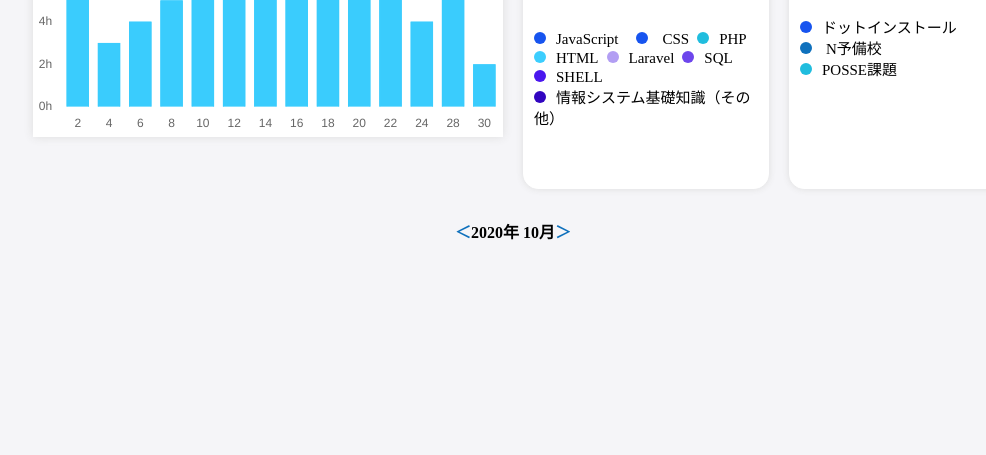
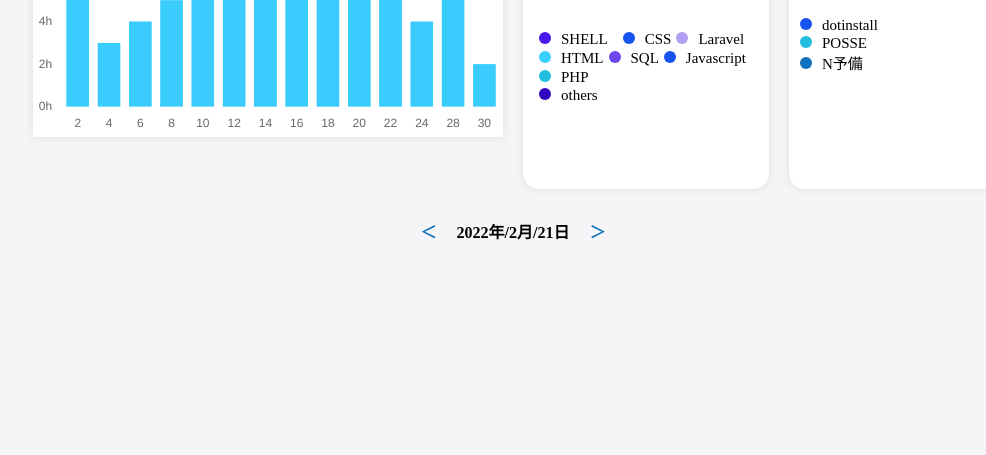
Before and after one commit to posse-ap/gen2.0-Ryunosukekamo, a PHP site: page /www/html/webapp.php in a window 1280 px wide. Shown: the part 345-800 px from the top of the page, without its empty margins (127-1113 px from the left). Run offline with PHP 8.4, Linux system fonts and the light colour scheme; data comes from the database, SQL or seed files in the repository; some libraries are stand-ins or nearby versions.

Commit message:
円グラフの下にある項目とそのドットの色も大きさ順に変更した

```diff
--- a/www/html/index.css
+++ b/www/html/index.css
@@ -281,9 +281,9 @@ svg {
 }
 
 
-.li_Js::before {
+.li_Javascript::before {
     content: '';
-    /* margin-left: 8px; */
+    margin-left: 5px;
     width: 12px;
     height: 12px;
     display:inline-block;
@@ -293,7 +293,7 @@ svg {
 }
 
 .li_CSS::before{
-    margin-left: 8px;
+    margin-left: 5px;
     content: '';
     width: 12px;
     height: 12px;
@@ -304,7 +304,7 @@ svg {
 }
 
 .li_PHP::before{
-    margin-left: 8px;
+    margin-left: 5px;
     content: '';
     width: 12px;
     height: 12px;
@@ -314,6 +314,7 @@ svg {
 }
 
 .li_HTML::before{
+    margin-left: 5px;
     content: '';
     width: 12px;
     height: 12px;
@@ -323,7 +324,7 @@ svg {
 }
 
 .li_Laravel::before{
-    margin-left: 8px;
+    margin-left: 5px;
     content: '';
     width: 12px;
     height: 12px;
@@ -333,7 +334,7 @@ svg {
 }
 
 .li_SQL::before {
-    margin-left: 8px;
+    margin-left: 5px;
     content: '';
     width: 12px;
     height: 12px;
@@ -343,6 +344,7 @@ svg {
 }
 
 .li_SHELL::before{
+    margin-left: 5px;
     content: '';
     width: 12px;
     height: 12px;
@@ -354,7 +356,7 @@ svg {
 }
 
 .li_others::before{
-
+    margin-left: 5px;
     content: '';
     width: 12px;
     height: 12px;
--- a/www/html/index_style.css
+++ b/www/html/index_style.css
@@ -171,7 +171,7 @@
     font-size: 8px;
 }
 
-.li_Js::before {
+.li_Javascript::before {
     content: '';
     /* margin-left: 8px; */
     width: 8px;
@@ -184,7 +184,7 @@
 }
 
 .li_CSS::before{
-    margin-left: 8px;
+    /* margin-left: 8px; */
     content: '';
     width: 8px;
     height: 8px;
@@ -195,7 +195,7 @@
 }
 
 .li_PHP::before{
-    margin-left: 8px;
+    /* margin-left: 8px; */
     content: '';
     width: 8px;
     height: 8px;
@@ -214,7 +214,7 @@
 }
 
 .li_Laravel::before{
-    margin-left: 8px;
+    /* margin-left: 8px;   */
     content: '';
     width: 8px;
     height: 8px;
@@ -224,7 +224,7 @@
 }
 
 .li_SQL::before {
-    margin-left: 8px;
+    /* margin-left: 8px; */
     content: '';
     width: 8px;
     height: 8px;
@@ -243,7 +243,6 @@
 }
 
 .li_others::before{
-
     content: '';
     width:  8px;
     height: 8px;
--- a/www/html/webapp.php
+++ b/www/html/webapp.php
@@ -4,28 +4,26 @@ include "db-connect.php";
 
 <?php
 
-$time0=$dbh->prepare("SELECT sum(hours) from time where date=1 and month=1 and year=1");
-$time1=$dbh->prepare("SELECT sum(hours) from time where month=1 and year=1");
-$time2=$dbh->prepare("SELECT sum(hours) from time");
-$time3=$dbh->prepare("SELECT hours from time where date=28 and month=1 and year=1");
-for($i=0; $i<4; $i++){
-	${"time". $i}->execute();
-	${"data".$i}=${"time". $i}->fetchAll();
-
+$time0 = $dbh->prepare("SELECT sum(hours) from time where date=1 and month=1 and year=1");
+$time1 = $dbh->prepare("SELECT sum(hours) from time where month=1 and year=1");
+$time2 = $dbh->prepare("SELECT sum(hours) from time");
+$time3 = $dbh->prepare("SELECT hours from time where date=28 and month=1 and year=1");
+for ($i = 0; $i < 4; $i++) {
+	${"time" . $i}->execute();
+	${"data" . $i} = ${"time" . $i}->fetchAll();
 }
 $sum1 = $dbh->prepare("SELECT sum(HTML),sum(JavaScript),sum(CSS),sum(PHP),sum(ooo),sum(Laravel),sum(SHELL),sum(others) from All_data");
 $sum2 = $dbh->prepare("SELECT sum(N_yobi),sum(dotinstall),sum(POSSE) from All_data");
-for($i=1; $i<3; $i++){
-	if($i==1){
+for ($i = 1; $i < 3; $i++) {
+	if ($i == 1) {
 		// 各学習言語の合計値
-		${"sum" .$i}->execute();
-		${"each_total_language"}=${"sum" .$i}->fetch(PDO::FETCH_NUM);
-	}else{
+		${"sum" . $i}->execute();
+		${"each_total_language"} = ${"sum" . $i}->fetch(PDO::FETCH_NUM);
+	} else {
 		// 各学習コンテンツ時間の合計値
-		${"sum" .$i}->execute();
-		${"each_total_content"}=${"sum" .$i}->fetch(PDO::FETCH_NUM);
+		${"sum" . $i}->execute();
+		${"each_total_content"} = ${"sum" . $i}->fetch(PDO::FETCH_NUM);
 	};
-
 };
 
 //各言語とその勉強時間が一致、紐づけられている必要がある＝だから、同じ配列の中にそれらを入れている。
@@ -33,15 +31,15 @@ for($i=1; $i<3; $i++){
 // なぜなら、google chartは、上から順に表示されていく→大きい順にしたい時、数字が降順でないといけない。だから、配列のインデックスや数字のkeyを使いたい。つまり、HTMLだと取得できるけど、HTMLが常に大きいという訳ではないから（合計値という変化する値）keyは数字でないとけない。
 // 特殊な点：数字が[0]で、言語[1]=後、でないと、rsortが上手く効かない。
 // 最初は三つの配列を作ろうとしていた。(1)fetch 数字only (2)連想配列（紐づけ）→大きい順にソート → (3)多次元配列を作成、array(0),array(1),という順に連想配列のデータを入れ、呼び出す。
-$languages_array=array(
-	[0=>$each_total_language[0],1=>'HTML'],
-	[0=>$each_total_language[1],1=>'Javascript'],
-	[0=>$each_total_language[2],1=>'CSS'],
-	[0=>$each_total_language[3],1=>'PHP'],
-	[0=>$each_total_language[4],1=>'SQL'],
-	[0=>$each_total_language[5],1=>'Laravel'],
-	[0=>$each_total_language[6],1=>'SHELL'],
-	[0=>$each_total_language[7],1=>'others'],
+$languages_array = array(
+	[0 => $each_total_language[0], 1 => 'HTML', 2 => '#3CCEFE'],
+	[0 => $each_total_language[1], 1 => 'Javascript', 2 => '#1754EF'],
+	[0 => $each_total_language[2], 1 => 'CSS', 2 => '#1754EF'],
+	[0 => $each_total_language[3], 1 => 'PHP', 2 => '#20BDDE'],
+	[0 => $each_total_language[4], 1 => 'SQL', 2 => '#6D46EC'],
+	[0 => $each_total_language[5], 1 => 'Laravel', 2 => '#B29EF3'],
+	[0 => $each_total_language[6], 1 => 'SHELL', 2 => '#4A17EF'],
+	[0 => $each_total_language[7], 1 => 'others', 2 => '#3105C0'],
 	// 0=>みたいに書かなくてよかった。結局先頭が、0で次が１になるから。
 );
 
@@ -49,15 +47,20 @@ $languages_array=array(
 rsort($languages_array);
 
 // 各学習コンテンツの合計値を連想配列の多次元配列
-$content_array=[
-	[$each_total_content[0],'N_yobi'],
-	[$each_total_content[1],'dotinstall'],
-	[$each_total_content[2],'POSSE'],
+// 円グラフのN予備の疑似要素のcssを当てるにはアルファベットが必要なためnを追加した。また、インデックスがづれるため、ほかも追加。
+$content_array = [
+	[$each_total_content[0], 'N予備', 'n'],
+	[$each_total_content[1], 'dotinstall', 'd'],
+	[$each_total_content[2], 'POSSE', 'p'],
 ];
 
 // 学習コンテンツの合計値を降順に。
 rsort($content_array);
+
+// $date=date('Y年-m月d日',strtotime('now'));
+
 ?>
+
 
 <!DOCTYPE html>
 <html lang="ja">
@@ -67,8 +70,7 @@ rsort($content_array);
 	<meta http-equiv="X-UA-Compatible" content="IE=edge">
 	<meta name="viewport" content="width=device-width, initial-scale=1.0">
 	<link href="https://use.fontawesome.com/releases/v5.6.1/css/all.css" rel="stylesheet">
-	<script src="https://code.jquery.com/jquery-3.5.1.min.js"
-		integrity="sha256-9/aliU8dGd2tb6OSsuzixeV4y/faTqgFtohetphbbj0=" crossorigin="anonymous"></script>
+	<script src="https://code.jquery.com/jquery-3.5.1.min.js" integrity="sha256-9/aliU8dGd2tb6OSsuzixeV4y/faTqgFtohetphbbj0=" crossorigin="anonymous"></script>
 	<link rel="stylesheet" href="index.css">
 	<meta name="viewport" content="width=device-width,initial-scale=1.0,minimum-scale=1.0">
 	<link rel="stylesheet" href="index_style.css">
@@ -126,12 +128,10 @@ rsort($content_array);
 						<span id="study_n" class="study_n"><i id="icon_check_one" class="fas fa-check-circle"></i>
 							N予備校</span>
 
-						<span id="study_d" class="study_d"><i id="icon_check_two"
-								class="fas fa-check-circle"></i>ドットインストール</span>
+						<span id="study_d" class="study_d"><i id="icon_check_two" class="fas fa-check-circle"></i>ドットインストール</span>
 						<br>
 
-					    <span id="study_p" class="study_p"><i id="icon_check_three"
-									class="fas fa-check-circle"></i>POSSE課題</span>
+						<span id="study_p" class="study_p"><i id="icon_check_three" class="fas fa-check-circle"></i>POSSE課題</span>
 					</div>
 
 
@@ -148,8 +148,7 @@ rsort($content_array);
 						<span id="study_Laravel"><i id="icon_check_eight" class="fas fa-check-circle"></i>Laravel</span>
 						<span id="study_SQL"><i id="icon_check_nine" class="fas fa-check-circle"></i>SQL</span>
 						<span id="study_SHELL"><i id="icon_check_ten" class="fas fa-check-circle"></i>SHELL</span><br>
-						<span id="study_others"><i id="icon_check_eleven"
-								class="fas fa-check-circle"></i>情報処理システム基礎知識（その他）</span><br>
+						<span id="study_others"><i id="icon_check_eleven" class="fas fa-check-circle"></i>情報処理システム基礎知識（その他）</span><br>
 
 					</div>
 
@@ -208,11 +207,9 @@ rsort($content_array);
 						<span id="reponsive_study_n" class="reponsive_study_n"><i id="responsive_icon_check_one" class="fas fa-check-circle"></i>
 							N予備校</span>
 
-						<span id="reponsive_study_d" class="responsive_study_d"><i id="reponsive_icon_check_two"
-								class="fas fa-check-circle"></i>ドットインストール</span><br>
+						<span id="reponsive_study_d" class="responsive_study_d"><i id="reponsive_icon_check_two" class="fas fa-check-circle"></i>ドットインストール</span><br>
 
-						<span id="reponsive_study_p" class="reponsive_study_p"><i id="reponsive_icon_check_three"
-								class="fas fa-check-circle"></i>POSSE課題</span>
+						<span id="reponsive_study_p" class="reponsive_study_p"><i id="reponsive_icon_check_three" class="fas fa-check-circle"></i>POSSE課題</span>
 
 					</div>
 
@@ -228,8 +225,7 @@ rsort($content_array);
 						<span id="reponsive_study_Laravel"><i id="reponsive_icon_check_eight" class="fas fa-check-circle"></i>Laravel</span>
 						<span id="reponsive_study_SQL"><i id="reponsive_icon_check_nine" class="fas fa-check-circle"></i>SQL</span>
 						<span id="reponsive_study_SHELL"><i id="reponsive_icon_check_ten" class="fas fa-check-circle"></i>SHELL</span><br>
-						<span id="reponsive_study_others"><i id="reponsive_icon_check_eleven"
-								class="fas fa-check-circle"></i>情報処理システム基礎知識（その他）</span><br>
+						<span id="reponsive_study_others"><i id="reponsive_icon_check_eleven" class="fas fa-check-circle"></i>情報処理システム基礎知識（その他）</span><br>
 
 					</div>
 
@@ -376,15 +372,15 @@ rsort($content_array);
 				<ul>
 
 					<li id="Today" class="Today"> <span class="today">Today</span>
-						<div><span class="Today_actual_hour"><?php echo $data0[0][0];?></span> <span class="Today_hour">hour</span></div>
+						<div><span class="Today_actual_hour"><?php echo $data0[0][0]; ?></span> <span class="Today_hour">hour</span></div>
 					</li>
 
 					<li id="Month" class="Month"><span class="month">Month</span>
-						<div><span class="Actual_Month"><?php echo $data1[0][0]?></span> <span class="Monthly_hour">hour</span></div>
+						<div><span class="Actual_Month"><?php echo $data1[0][0] ?></span> <span class="Monthly_hour">hour</span></div>
 					</li>
 
 					<li id="Total" class="Month"><span class="total">Total</span>
-						<div><span class="Actual_Today_hours"><?php echo $data2[0][0];?></span> <span class="Total_hours">hour</span>
+						<div><span class="Actual_Today_hours"><?php echo $data2[0][0]; ?></span> <span class="Total_hours">hour</span>
 						</div>
 					</li>
 
@@ -417,21 +413,21 @@ rsort($content_array);
 				<div class="contents_of_Language_studied">
 
 					<ul class="one">
-						<li class="li_Js"><span>JavaScript<span></li>
-						<li class="li_CSS"> <span>CSS</span></li>
-						<li class="li_PHP"><span>PHP</span></li>
+						<li class="li_<?php echo $languages_array[0][1] ?>"><span><?php echo $languages_array[0][1] ?><span></li>
+						<li class="li_<?php echo $languages_array[1][1] ?>"><span><?php echo $languages_array[1][1] ?></span></li>
+						<li class="li_<?php echo $languages_array[2][1] ?>"><span><?php echo $languages_array[2][1] ?></span></li>
 
 					</ul>
 
 					<ul class="two">
-						<li class="li_HTML"><span>HTML</span></li>
-						<li class="li_Laravel"><span>Laravel</span></li>
-						<li class="li_SQL"><span>SQL</span></li>
+						<li class="li_<?php echo $languages_array[3][1] ?>"><span><?php echo $languages_array[3][1] ?></span></li>
+						<li class="li_<?php echo $languages_array[4][1] ?>"><span><?php echo $languages_array[4][1] ?></span></li>
+						<li class="li_<?php echo $languages_array[5][1] ?>"><span><?php echo $languages_array[5][1] ?></span></li>
 					</ul>
 
 					<ul class="three">
-						<li class="li_SHELL"><span>SHELL</span></li>
-						<li class="li_others"><span>情報システム基礎知識（その他）</span></li>
+						<li class="li_<?php echo $languages_array[6][1] ?>"><span><?php echo $languages_array[6][1] ?></span></li>
+						<li class="li_<?php echo $languages_array[7][1] ?>"><span><?php echo $languages_array[7][1] ?></span></li>
 					</ul>
 
 				</div>
@@ -449,9 +445,9 @@ rsort($content_array);
 
 				<div id="contents_studied" class="contents_studied">
 					<ul>
-						<li class="d"><span>ドットインストール</span></li>
-						<li class="n"> <span>N予備校</span></li>
-						<li class="p"><span>POSSE課題</span></li>
+						<li class="<?php echo $content_array[0][2] ?>"><span><?php echo $content_array[0][1] ?></span></li>
+						<li class="<?php echo $content_array[1][2] ?>"><span><?php echo $content_array[1][1] ?></span></li>
+						<li class="<?php echo $content_array[2][2] ?>"><span><?php echo $content_array[2][1] ?></span></li>
 					</ul>
 				</div>
 			</div>
@@ -466,9 +462,9 @@ rsort($content_array);
 
 				<div id="contents_studied" class="contents_studied">
 					<ul>
-						<li class="d"><span>ドットインストール</span></li>
-						<li class="n"><span>N予備校</span></li>
-						<li class="p"><span>課題</span></li>
+						<li class="<?php echo $content_array[0][2] ?>"><span><?php echo $content_array[0][1] ?></span></li>
+						<li class="<?php echo $content_array[1][2] ?>"><span><?php echo $content_array[1][1] ?></span></li>
+						<li class="<?php echo $content_array[2][2] ?>"><span><?php echo $content_array[2][1] ?></span></li>
 					</ul>
 				</div>
 			</div>
@@ -484,21 +480,21 @@ rsort($content_array);
 				<div class="contents_of_Language_studied">
 
 					<ul class="one">
-						<li class="li_Js"><span>JavaScript<span></li>
-						<li class="li_CSS"><span>CSS</span></li>
-						<li class="li_PHP"><span>PHP</span></li>
+						<li class="li_<?php echo $languages_array[0][1] ?>"><span><?php echo $languages_array[0][1] ?><span></li>
+						<li class="li_<?php echo $languages_array[1][1] ?>"><span><?php echo $languages_array[1][1] ?></span></li>
+						<li class="li_<?php echo $languages_array[2][1] ?>"><span><?php echo $languages_array[2][1] ?></span></li>
 
 					</ul>
 
 					<ul class="two">
-						<li class="li_HTML"><span>HTML</span></li>
-						<li class="li_Laravel"><span>Laravel</span></li>
-						<li class="li_SQL"><span>SQL</span></li>
+						<li class="li_<?php echo $languages_array[3][1] ?>"><span><?php echo $languages_array[3][1] ?></span></li>
+						<li class="li_<?php echo $languages_array[4][1] ?>"><span><?php echo $languages_array[4][1] ?></span></li>
+						<li class="li_<?php echo $languages_array[5][1] ?>"><span><?php echo $languages_array[5][1] ?></span></li>
 					</ul>
 
 					<ul class="three">
-						<li class="li_SHELL"><span>SHELL</span></li>
-						<li class="li_others"><span>情報システム基礎知識（その他）</span></li>
+						<li class="li_<?php echo $languages_array[6][1] ?>"><span><?php echo $languages_array[6][1] ?></span></li>
+						<li class="li_<?php echo $languages_array[7][1] ?>"><span><?php echo $languages_array[7][1] ?></span></li>
 					</ul>
 
 				</div>
@@ -523,7 +519,16 @@ rsort($content_array);
 	<!-- </div> -->
 	<!-- divを使うとその行全てがdivになる。 -->
 	<!-- <p class="Date"><span>＜　2020年 10月　＞</span></p> -->
-	<div class="Date"><span class="angle_brackets">＜<span>2020年 10月</span>＞</span></div>
+	<div class="Date">
+		<span id="grater_than" class="angle_brackets" onclick="btn(this)">＜　</span>
+
+		<span id="year_month_date"></span>
+
+		<span id="less_than" class="angle_brackets" onclick="btn(this)">　＞</span>
+
+
+	</div>
+
 
 	<div id="btn_for_responsive" class="btn_for_responsive">
 		<p>記録・投稿</p>
@@ -537,6 +542,39 @@ rsort($content_array);
 </body>
 
 </html>
+<!-- ----------------------------------------------------------------------------- -->
+<!--  円グラフの下の・（ドット）の色指定 -->
+<script>
+	<?php
+	$today = date('Y年/n月/d日');
+	$today = json_encode($today);
+	?>
+	//
+	let today = JSON.parse('<?php echo $today; ?>');
+	document.getElementById('year_month_date').innerHTML = today;
+
+	let A = 0;
+
+	function btn(element) {
+		if (element == document.getElementById('less_than')) {
+
+			// post?データを一時的に保存できる...
+
+			//クリックされた分/count.consoleを使う
+			// let A = '';
+			// let B = console.count(A);
+
+			//クリックされた分でfor文。$date.$iとかにし、date1,date2で式を増やす。
+
+
+
+		}
+		if (element == document.getElementById('grater_than')) {
+			console.log('4');
+		}
+
+	}
+</script>
 
 <!-- ---------------------------------------------------------------------
 chart.ja -->
@@ -547,11 +585,10 @@ var myBarChart = new Chart(ctx, {
 		data: {
 			//凡例のラベル
 			labels: ['2', '4', '6', '8', '10', '12', '14', '16', '18', '20', '22', '24', '28', '30'],
-        datasets: [
-            {
+			datasets: [{
 					label: '訪問者数', //データ項目のラベル
 					data: [
-					<?php echo $data0[0][0]?>,
+						<?php echo $data0[0][0] ?>,
 						3,
 						4,
 						5,
@@ -563,7 +600,7 @@ var myBarChart = new Chart(ctx, {
 						7,
 						6,
 						4,
-					<?php echo $data3[0][0]?>,
+						<?php echo $data3[0][0] ?>,
 						2,
 
 					], //グラフのデータ
@@ -577,7 +614,9 @@ var myBarChart = new Chart(ctx, {
 			]
 		},
 		options: {
-        legend: { display: false, },
+			legend: {
+				display: false,
+			},
 			title: {
 				display: true,
 				//グラフタイトル
@@ -601,7 +640,7 @@ var myBarChart = new Chart(ctx, {
 						suggestedMax: 8, //最大値
 						suggestedMin: 0, //最小値
 						stepSize: 2, //縦ラベルの数値単位
-                    userCallback: function (tick) {
+						userCallback: function(tick) {
 							return tick.toString() + 'h';
 						}
 
@@ -612,20 +651,23 @@ var myBarChart = new Chart(ctx, {
 	});
 
 
-google.charts.load('current', { 'packages': ['corechart'] });
+	google.charts.load('current', {
+		'packages': ['corechart']
+	});
 	google.charts.setOnLoadCallback(drawChart_PHP_language);
+
 	function drawChart_PHP_language() {
 		// 値と題が一致していることが前提→連想配列で数値と題を一致させる。
 		var data = google.visualization.arrayToDataTable([
 			['Effort', 'Amount given'],
-        ['<?php echo $languages_array[0][1]?>', <?php echo $languages_array[0][0]?>],
-        ['<?php echo $languages_array[1][1]?>', <?php echo $languages_array[1][0]?>],
-        ['<?php echo $languages_array[2][1]?>', <?php echo $languages_array[2][0]?>],
-        ['<?php echo $languages_array[3][1]?>', <?php echo $languages_array[3][0]?>],
-        ['<?php echo $languages_array[4][1]?>', <?php echo $languages_array[4][0]?>],
-        ['<?php echo $languages_array[5][1]?>', <?php echo $languages_array[5][0]?>],
-        ['<?php echo $languages_array[6][1]?>', <?php echo $languages_array[6][0]?>],
-        ['<?php echo $languages_array[7][1]?>', <?php echo $languages_array[7][0]?>],
+			['<?php echo $languages_array[0][1] ?>', <?php echo $languages_array[0][0] ?>],
+			['<?php echo $languages_array[1][1] ?>', <?php echo $languages_array[1][0] ?>],
+			['<?php echo $languages_array[2][1] ?>', <?php echo $languages_array[2][0] ?>],
+			['<?php echo $languages_array[3][1] ?>', <?php echo $languages_array[3][0] ?>],
+			['<?php echo $languages_array[4][1] ?>', <?php echo $languages_array[4][0] ?>],
+			['<?php echo $languages_array[5][1] ?>', <?php echo $languages_array[5][0] ?>],
+			['<?php echo $languages_array[6][1] ?>', <?php echo $languages_array[6][0] ?>],
+			['<?php echo $languages_array[7][1] ?>', <?php echo $languages_array[7][0] ?>],
 
 		]);
 
@@ -636,13 +678,17 @@ function drawChart_PHP_language() {
 			// ここのwidthとheightで上手く大きさを調整しているー＞意外と重要
 			width: '100%',
 			height: '190',
-        chartArea: { width: '100%', height: '100%', top: 0 },
+			chartArea: {
+				width: '100%',
+				height: '100%',
+				top: 0
+			},
 
 			pieSliceTextStyle: {
 				color: 'white',
 			},
 			legend: 'none',
-        colors: ['#0345EC', '#0F71BD', '#1CBCDE', '#3CCEFE', '#B29EF3', '#6D46EC', '#4A17EF', '#3105C0'],
+			colors: ['<?php echo $languages_array[0][2] ?>', '<?php echo $languages_array[1][2] ?>', '<?php echo $languages_array[2][2] ?>', '<?php echo $languages_array[3][2] ?>', '<?php echo $languages_array[4][2] ?>', '<?php echo $languages_array[5][2] ?>', '<?php echo $languages_array[6][2] ?>', '<?php echo $languages_array[7][2] ?>'],
 
 
 
@@ -653,16 +699,18 @@ function drawChart_PHP_language() {
 		chart.draw(data, options);
 	}
 
-google.charts.load('current', { 'packages': ['corechart'] });
+	google.charts.load('current', {
+		'packages': ['corechart']
+	});
 	google.charts.setOnLoadCallback(drawChart_PHP_contents);
 
 	function drawChart_PHP_contents() {
 
 		var data = google.visualization.arrayToDataTable([
 			['Effort', 'Amount given'],
-        ['<?php echo $content_array[0][1]?>', <?php echo $content_array[0][0]?>],
-        ['<?php echo $content_array[1][1]?>', <?php echo $content_array[1][0]?>],
-        ['<?php echo $content_array[2][1]?>', <?php echo $content_array[2][0]?>],
+			['<?php echo $content_array[0][1] ?>', <?php echo $content_array[0][0] ?>],
+			['<?php echo $content_array[1][1] ?>', <?php echo $content_array[1][0] ?>],
+			['<?php echo $content_array[2][1] ?>', <?php echo $content_array[2][0] ?>],
 
 		]);
 
@@ -672,12 +720,16 @@ function drawChart_PHP_contents() {
 			pieHole: 0.5,
 			width: '100%',
 			height: '190',
-        chartArea: { width: '100%', height: '100%', top: 0 },
+			chartArea: {
+				width: '100%',
+				height: '100%',
+				top: 0
+			},
 			pieSliceTextStyle: {
 				color: 'white',
 			},
 			legend: 'none',
-        colors: ['#0345EC', '#0F71BD', '#1CBCDE', '#f3b49f', '#f6c7b6']  //　色設定
+			colors: ['#0345EC', '#0F71BD', '#1CBCDE', '#f3b49f', '#f6c7b6'] //　色設定
 
 		};
 
@@ -687,21 +739,23 @@ function drawChart_PHP_contents() {
 	}
 
 	// レスポンシブ用
-google.charts.load('current', { 'packages': ['corechart'] });
+	google.charts.load('current', {
+		'packages': ['corechart']
+	});
 	google.charts.setOnLoadCallback(drawChart_PHP_language_responsive);
 
 	function drawChart_PHP_language_responsive() {
 
 		var data = google.visualization.arrayToDataTable([
 			['Effort', 'Amount given'],
-		['<?php echo $languages_array[0][1]?>', <?php echo $languages_array[0][0]?>],
-        ['<?php echo $languages_array[1][1]?>', <?php echo $languages_array[1][0]?>],
-        ['<?php echo $languages_array[2][1]?>', <?php echo $languages_array[2][0]?>],
-        ['<?php echo $languages_array[3][1]?>', <?php echo $languages_array[3][0]?>],
-        ['<?php echo $languages_array[4][1]?>', <?php echo $languages_array[4][0]?>],
-        ['<?php echo $languages_array[5][1]?>', <?php echo $languages_array[5][0]?>],
-        ['<?php echo $languages_array[6][1]?>', <?php echo $languages_array[6][0]?>],
-        ['<?php echo $languages_array[7][1]?>', <?php echo $languages_array[7][0]?>],
+			['<?php echo $languages_array[0][1] ?>', <?php echo $languages_array[0][0] ?>],
+			['<?php echo $languages_array[1][1] ?>', <?php echo $languages_array[1][0] ?>],
+			['<?php echo $languages_array[2][1] ?>', <?php echo $languages_array[2][0] ?>],
+			['<?php echo $languages_array[3][1] ?>', <?php echo $languages_array[3][0] ?>],
+			['<?php echo $languages_array[4][1] ?>', <?php echo $languages_array[4][0] ?>],
+			['<?php echo $languages_array[5][1] ?>', <?php echo $languages_array[5][0] ?>],
+			['<?php echo $languages_array[6][1] ?>', <?php echo $languages_array[6][0] ?>],
+			['<?php echo $languages_array[7][1] ?>', <?php echo $languages_array[7][0] ?>],
 
 		]);
 
@@ -712,7 +766,11 @@ function drawChart_PHP_language_responsive() {
 
 			width: '100%',
 			height: '115',
-        chartArea: { width: '100%', height: '100%', top: 0 },
+			chartArea: {
+				width: '100%',
+				height: '100%',
+				top: 0
+			},
 			pieSliceTextStyle: {
 				color: 'white',
 			},
@@ -728,16 +786,18 @@ function drawChart_PHP_language_responsive() {
 
 	// function名＝drawChart...を変える必要がある。
 
-google.charts.load('current', { 'packages': ['corechart'] });
+	google.charts.load('current', {
+		'packages': ['corechart']
+	});
 	google.charts.setOnLoadCallback(drawChart_PHP_contents_responsive);
 
 	function drawChart_PHP_contents_responsive() {
 
 		var data = google.visualization.arrayToDataTable([
 			['Effort', 'Amount given'],
-		['<?php echo $content_array[0][1]?>', <?php echo $content_array[0][0]?>],
-        ['<?php echo $content_array[1][1]?>', <?php echo $content_array[1][0]?>],
-        ['<?php echo $content_array[2][1]?>', <?php echo $content_array[2][0]?>],
+			['<?php echo $content_array[0][1] ?>', <?php echo $content_array[0][0] ?>],
+			['<?php echo $content_array[1][1] ?>', <?php echo $content_array[1][0] ?>],
+			['<?php echo $content_array[2][1] ?>', <?php echo $content_array[2][0] ?>],
 		]);
 
 		var options = {
@@ -746,19 +806,20 @@ function drawChart_PHP_contents_responsive() {
 			// // height: 200,
 			width: '100%',
 			height: '115',
-        chartArea: { width: '100%', height: '100%', top: 0 },
+			chartArea: {
+				width: '100%',
+				height: '100%',
+				top: 0
+			},
 			pieSliceTextStyle: {
 				color: 'white',
 			},
 			legend: 'none',
-        colors: ['#0345EC', '#0F71BD', '#1CBCDE', '#f3b49f', '#f6c7b6']  //　色設定
+			colors: ['#0345EC', '#0F71BD', '#1CBCDE', '#f3b49f', '#f6c7b6'] //　色設定
 
 		};
 
 		var chart = new google.visualization.PieChart(document.getElementById('doughnut_chart_PHP_contents_responsive'));
 		chart.draw(data, options);
 	}
-
-
-
 </script>
```
Also changed, not shown: 4 other files. Lines whose indentation alone changed are shown as unchanged.
